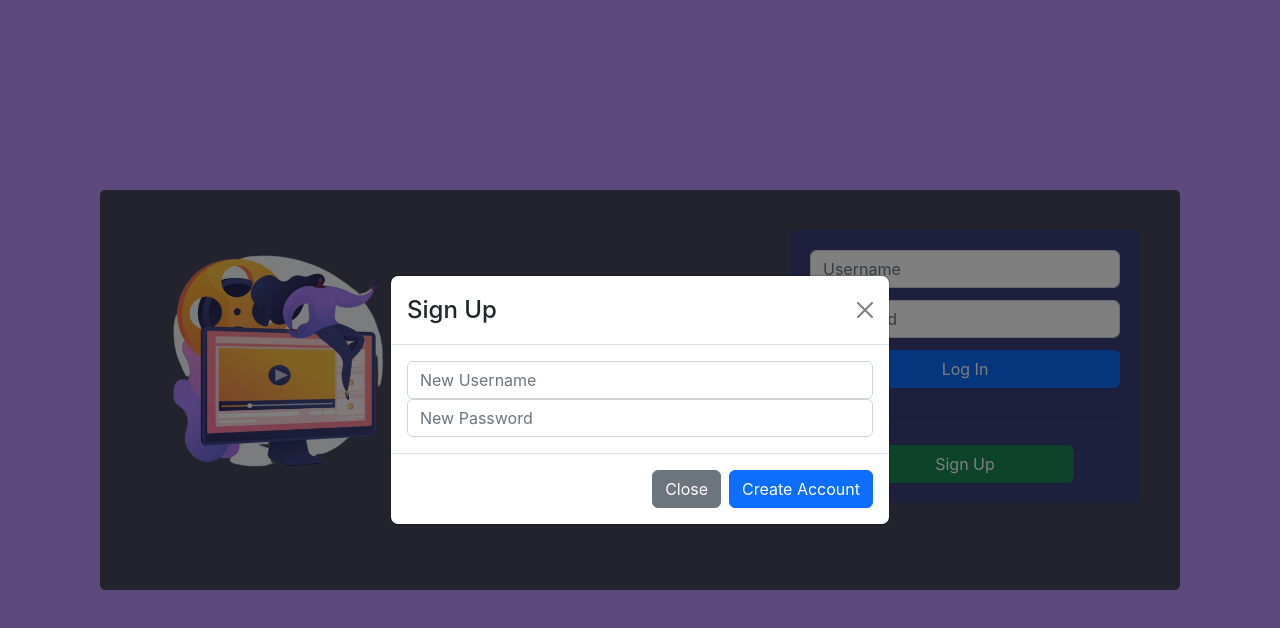
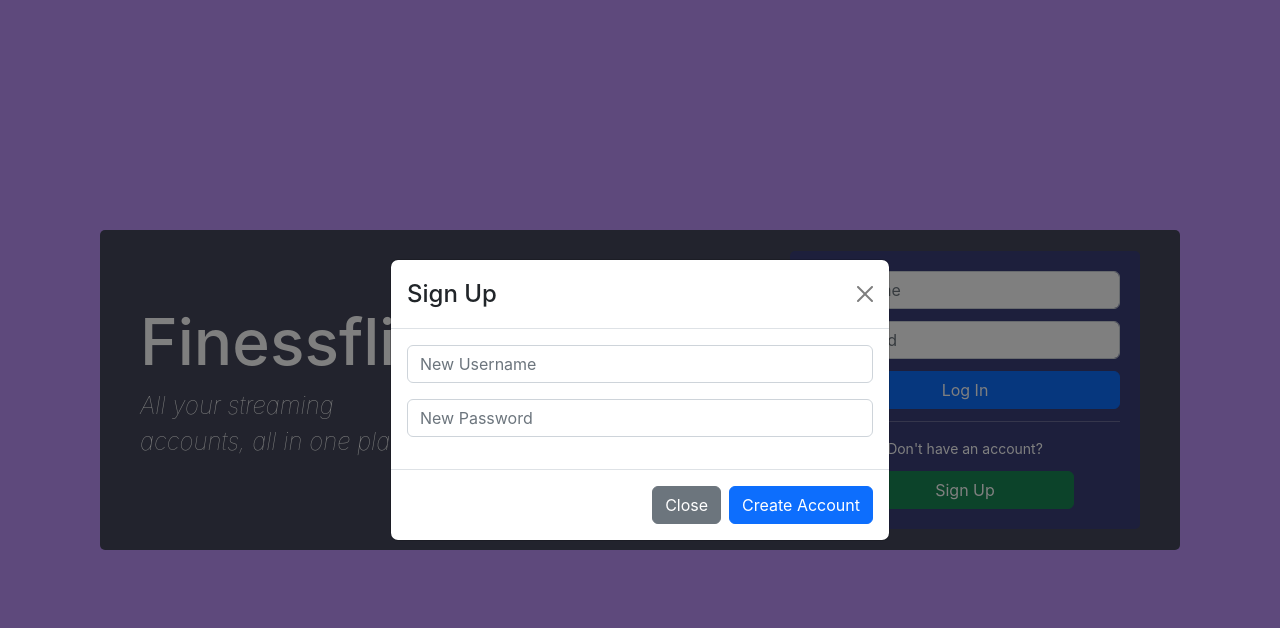
Before and after one commit to thaitommytran/specializations-capstone-project, a React (Create React App) app in the folder client/: page /login in a window 1280 px wide. Both pictures are taken after a click on the button "Sign Up". Shown: the top 628 px of the page. Built offline with nearby package versions, Linux system fonts and the light colour scheme.

Commit message:
added final styling to login page and header components, removed extraneous code

```diff
--- a/client/src/components/ContainerCard.jsx
+++ b/client/src/components/ContainerCard.jsx
@@ -7,7 +7,6 @@ import StoredAccounts from "./StoredAccounts";
 const ContainerCard = (props) => {
   const [accounts, setAccounts] = useState([]);
   const [allAccounts, setAllAccounts] = useState([]);
-  const [authenticated, setAuthenticated] = useState(false);
 
   const handleAdd = async (website, username, password) => {
     return axios
@@ -34,7 +33,7 @@ const ContainerCard = (props) => {
   };
 
   const handleFilter = (value) => {
-    console.log(value);
+    // console.log(value);
     // if no filters, show all accounts
     if (!value.length) {
       setAccounts(allAccounts);
@@ -43,7 +42,7 @@ const ContainerCard = (props) => {
       const filteredAccounts = accounts.filter((item) => {
         return item.website.includes(value) || item.username.includes(value);
       });
-      console.log(filteredAccounts);
+      // console.log(filteredAccounts);
       setAccounts(filteredAccounts);
     }
   };
@@ -57,9 +56,6 @@ const ContainerCard = (props) => {
 
   return (
     <div id="container-card">
-      {/*
-    {!authenticated && <Login />}
-    */}
       <AddAccount
         accounts={accounts}
         setAccounts={setAccounts}
--- a/client/src/components/LoginPage.jsx
+++ b/client/src/components/LoginPage.jsx
@@ -47,7 +47,7 @@ const LoginPage = (props) => {
         if (res.data.login_password === loginPassword) {
           const item = {
             value: res.data.user_id,
-            expiry: new Date().getTime() + 600000
+            expiry: new Date().getTime() + 1800000
           };
 
           window.localStorage.setItem("session", JSON.stringify(item));
@@ -76,7 +76,7 @@ const LoginPage = (props) => {
         window.localStorage.setItem("session", JSON.stringify(item));
         props.onLogin(res.data.user_id);
       })
-      .catch((err) => {
+      .catch(() => {
         setCreateLoginError(true);
       });
   };
@@ -84,6 +84,10 @@ const LoginPage = (props) => {
   return (
     <div className="login-page-container">
       <div className="login-page">
+        <div className="login-title-container text-white">
+          <h1 className="login-title">Finessflix</h1>
+          <p className="login-text">All your streaming accounts, all in one place.</p>
+        </div>
         <img
           src={loginPageImg}
           alt="login-page-img"
@@ -111,6 +115,9 @@ const LoginPage = (props) => {
             Log In
           </Button>
           <hr />
+          <Form.Text className="sign-up-text text-white">
+            Don't have an account?
+          </Form.Text>
           <Button
             className="sign-up-btn"
             onClick={handleShow}
@@ -126,16 +133,18 @@ const LoginPage = (props) => {
             <Modal.Body>
               <Form.Group>
                 <Form.Control
+                  className="signup-field"
                   placeholder="New Username"
                   value={newUsername}
                   onChange={handleNewUsername}
                   isInvalid={createLoginError}
                 />
                 <Form.Control.Feedback type="invalid">
-                  Username has already been created
+                  Username has already been taken
                 </Form.Control.Feedback>
               </Form.Group>
               <Form.Control
+                className="signup-field"
                 placeholder="New Password"
                 value={newPassword}
                 onChange={handleNewPassword}
--- a/client/src/components/StoredAccounts.jsx
+++ b/client/src/components/StoredAccounts.jsx
@@ -1,6 +1,5 @@
 import React, { useState, useEffect } from "react";
 import "./styles/StoredAccounts.css";
-import axios from "axios";
 import AccountCard from "./AccountCard";
 
 const StoredAccounts = (props) => {
--- a/client/src/components/styles/AccountCard.css
+++ b/client/src/components/styles/AccountCard.css
@@ -17,8 +17,9 @@
   color: #f8f8f2;
   width: 35px;
   border-radius: 25px;
-  padding: 7px;
+  padding: 5px;
   margin-right: 10px;
+  margin-top: 10px;
 }
 
 .list-content {
--- a/client/src/components/styles/AddAccount.css
+++ b/client/src/components/styles/AddAccount.css
@@ -2,11 +2,12 @@
   display: flex;
   flex-direction: row;
   justify-content: space-between;
-  align-items: flex-start;
-  width: 100%;
+  align-items: center;
+  align-self: center;
+  width: 84%;
   height: 40vh;
   background-color: #44475a;
-  padding: 40px;
+  padding: 64px 76px;
   border-radius: 5px;
   margin-bottom: 20px;
   flex: 0 0;
@@ -75,5 +76,5 @@
 }
 
 .add-acc-img {
-  width: 270px;
+  width: 290px;
 }
--- a/client/src/components/styles/Header.css
+++ b/client/src/components/styles/Header.css
@@ -2,6 +2,10 @@
   display: flex;
   align-items: baseline;
   justify-content: space-between;
+  color: white;
+  text-shadow: 2px 2px 2px gray;
+  width: 84%;
+  align-self: center;
 }
 
 .user-container {
--- a/client/src/components/styles/LoginPage.css
+++ b/client/src/components/styles/LoginPage.css
@@ -9,13 +9,32 @@
   display: flex;
   flex-direction: row;
   justify-content: space-between;
-  align-items: flex-start;
+  align-items: center;
   width: 100%;
-  height: 50vh;
+  height: 40vh;
   background-color: #44475a;
   padding: 40px;
   border-radius: 5px;
   margin-bottom: 20px;
+}
+
+.login-title-container{
+  display: flex;
+  flex-direction: column;
+  align-items: flex-start;
+  align-self: center;
+}
+
+.login-title{
+  font-size: 4rem;
+}
+
+.login-text{
+  text-align: start;
+  font-size: 1.5rem;
+  width: 300px;
+  font-style: italic;
+  font-weight: 100;
 }
 
 .login-fields {
@@ -39,8 +58,24 @@
   row-gap: 12px;
 }
 
+.login-form > hr {
+  background-color: #f8f8f2;
+  border-style: none;
+  height: 1px;
+  width: 100%;
+  margin: 0;
+}
+
+.signup-field {
+  margin-bottom: 16px;
+}
+
 .login-btn {
   width: 100%;
+}
+
+.sign-up-text {
+  align-self: center;
 }
 
 .sign-up-btn {
--- a/client/src/components/styles/StoredAccounts.css
+++ b/client/src/components/styles/StoredAccounts.css
@@ -1,12 +1,13 @@
 .sub-div2 {
   display: flex;
   flex-direction: column;
-  width: 100%;
   background-color: #44475a;
   padding: 20px;
   border-radius: 5px;
   align-items: stretch;
   flex: 1 0 auto;
+  width: 84%;
+  align-self: center;
 }
 
 .stored-header {
```
Also changed, not shown: 1 other file (tests, documents, lock files or other folders).
